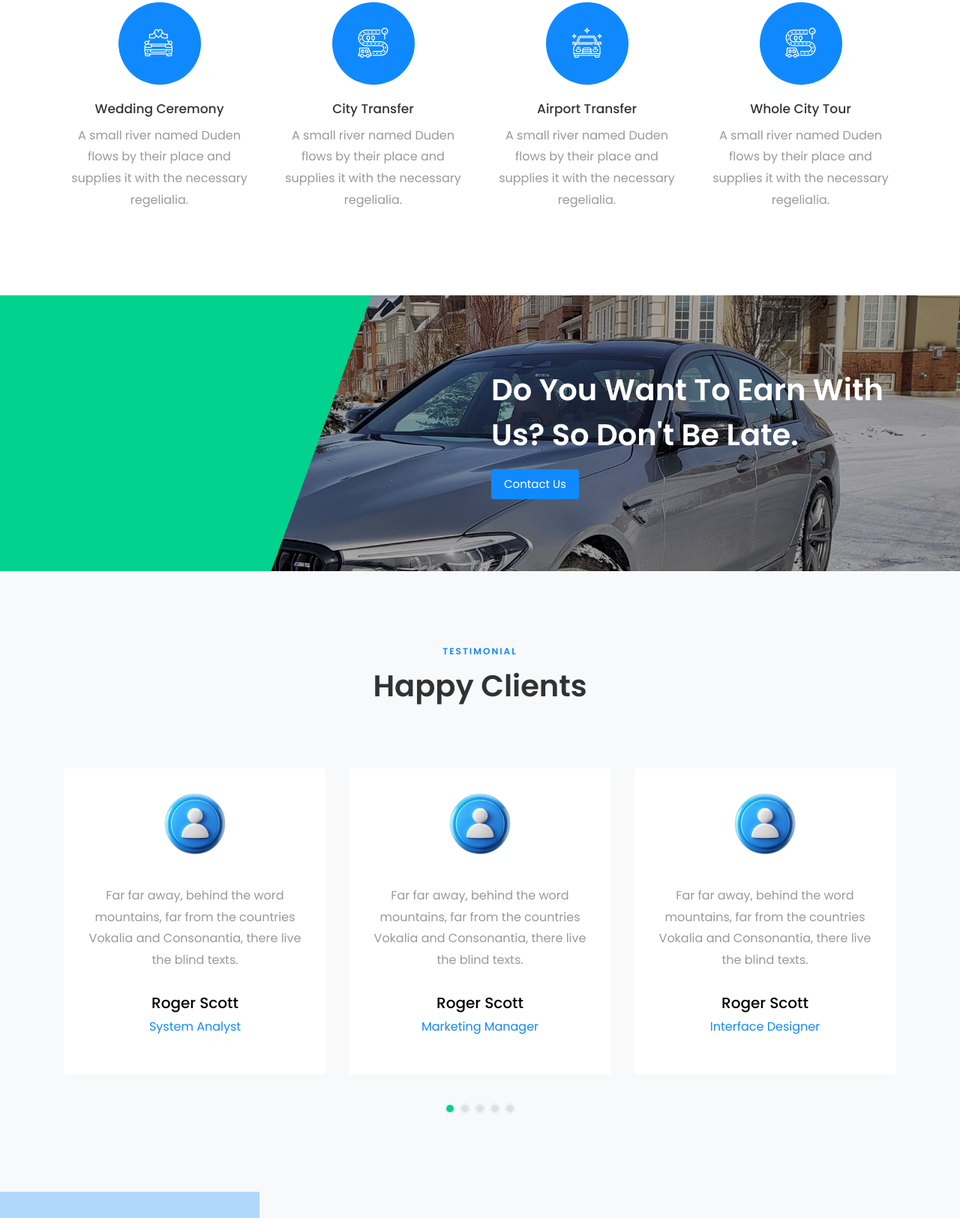
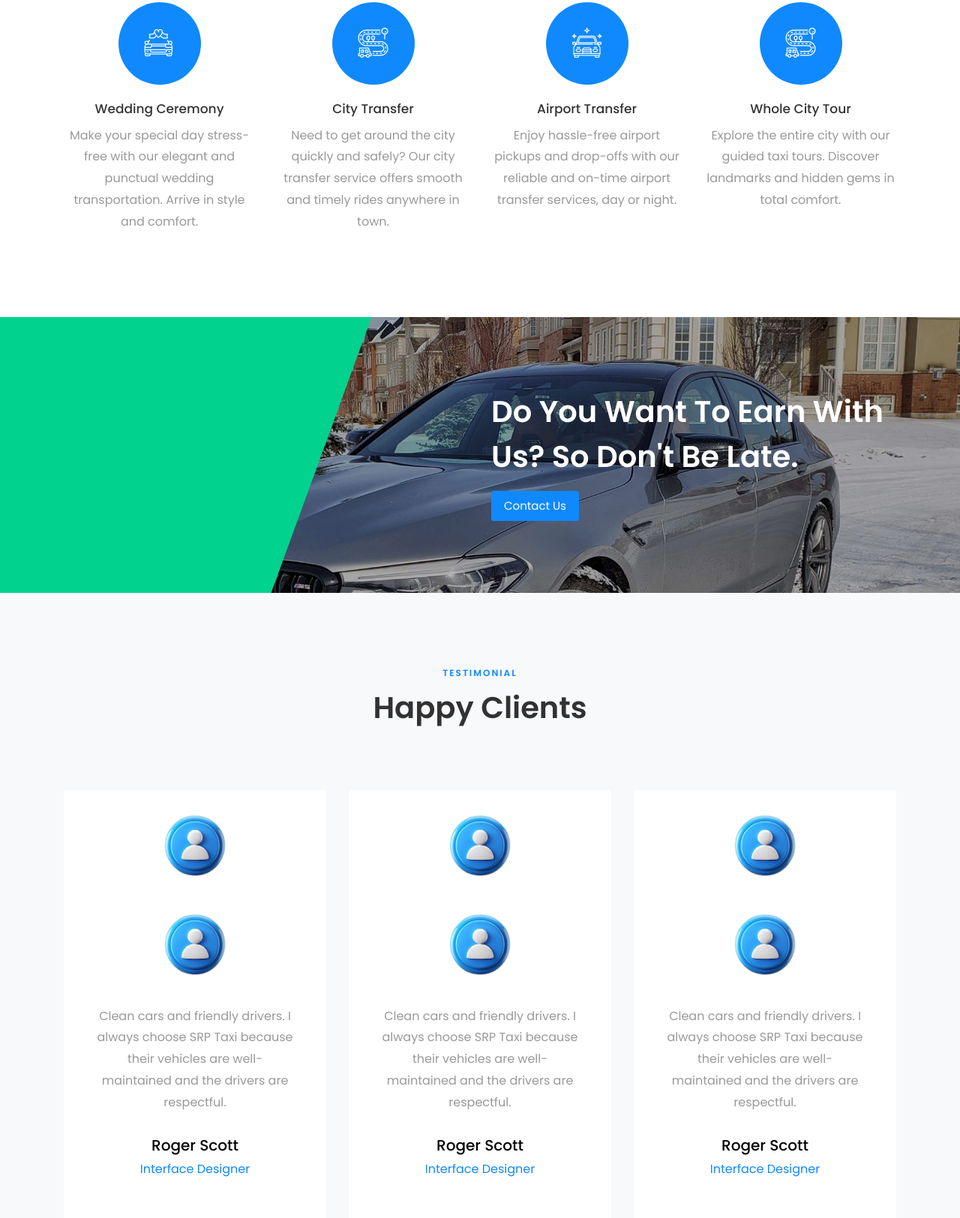
Before and after one commit to thena-siva/taxi, a plain HTML site: page index.html in a window 1280 px wide. Shown: the part 2721-4346 px from the top of the page at 75% size. Drawn offline with Linux system fonts and the light colour scheme; some packages are replaced by stand-ins of ours; no server answers; files whose address does not match are found by name.

Commit message:
Update index.html

```diff
--- a/index.html
+++ b/index.html
@@ -224,7 +224,7 @@
             	<div class="icon d-flex align-items-center justify-content-center"><span class="flaticon-wedding-car"></span></div>
             	<div class="text w-100">
                 <h3 class="heading mb-2">Wedding Ceremony</h3>
-                <p>A small river named Duden flows by their place and supplies it with the necessary regelialia.</p>
+                <p>Make your special day stress-free with our elegant and punctual wedding transportation. Arrive in style and comfort.</p>
               </div>
             </div>
 					</div>
@@ -233,7 +233,7 @@
             	<div class="icon d-flex align-items-center justify-content-center"><span class="flaticon-transportation"></span></div>
             	<div class="text w-100">
                 <h3 class="heading mb-2">City Transfer</h3>
-                <p>A small river named Duden flows by their place and supplies it with the necessary regelialia.</p>
+                <p>Need to get around the city quickly and safely? Our city transfer service offers smooth and timely rides anywhere in town.</p>
               </div>
             </div>
 					</div>
@@ -242,7 +242,7 @@
             	<div class="icon d-flex align-items-center justify-content-center"><span class="flaticon-car"></span></div>
             	<div class="text w-100">
                 <h3 class="heading mb-2">Airport Transfer</h3>
-                <p>A small river named Duden flows by their place and supplies it with the necessary regelialia.</p>
+                <p>Enjoy hassle-free airport pickups and drop-offs with our reliable and on-time airport transfer services, day or night.</p>
               </div>
             </div>
 					</div>
@@ -251,7 +251,7 @@
             	<div class="icon d-flex align-items-center justify-content-center"><span class="flaticon-transportation"></span></div>
             	<div class="text w-100">
                 <h3 class="heading mb-2">Whole City Tour</h3>
-                <p>A small river named Duden flows by their place and supplies it with the necessary regelialia.</p>
+                <p>Explore the entire city with our guided taxi tours. Discover landmarks and hidden gems in total comfort.</p>
               </div>
             </div>
 					</div>
@@ -287,19 +287,15 @@
                 <div class="testimony-wrap rounded text-center py-4 pb-5">
                   <div class="user-img mb-2" style="background-image: url(images/client.png)">
                   </div>
-                  <div class="text pt-4">
-                    <p class="mb-4">Far far away, behind the word mountains, far from the countries Vokalia and Consonantia, there live the blind texts.</p>
-                    <p class="name">Roger Scott</p>
-                    <span class="position">Marketing Manager</span>
-                  </div>
-                </div>
-              </div>
-              <div class="item">
+
+
+
+ <div class="item">
                 <div class="testimony-wrap rounded text-center py-4 pb-5">
                   <div class="user-img mb-2" style="background-image: url(images/client.png)">
                   </div>
                   <div class="text pt-4">
-                    <p class="mb-4">Far far away, behind the word mountains, far from the countries Vokalia and Consonantia, there live the blind texts.</p>
+                    <p class="mb-4">Clean cars and friendly drivers. I always choose SRP Taxi because their vehicles are well-maintained and the drivers are respectful.</p>
                     <p class="name">Roger Scott</p>
                     <span class="position">Interface Designer</span>
                   </div>
@@ -310,7 +306,7 @@
                   <div class="user-img mb-2" style="background-image: url(images/client.png)">
                   </div>
                   <div class="text pt-4">
-                    <p class="mb-4">Far far away, behind the word mountains, far from the countries Vokalia and Consonantia, there live the blind texts.</p>
+                    <p class="mb-4">Affordable and comfortable rides. I’ve used SRP Taxi multiple times and it’s always a smooth experience. Great value for money!</p>
                     <p class="name">Roger Scott</p>
                     <span class="position">UI Designer</span>
                   </div>
@@ -321,7 +317,7 @@
                   <div class="user-img mb-2" style="background-image: url(images/client.png)">
                   </div>
                   <div class="text pt-4">
-                    <p class="mb-4">Far far away, behind the word mountains, far from the countries Vokalia and Consonantia, there live the blind texts.</p>
+                    <p class="mb-4">Excellent customer service. I had to change my pickup time, and their support team handled it quickly and kindly. Highly recommended!</p>
                     <p class="name">Roger Scott</p>
                     <span class="position">Web Developer</span>
                   </div>
@@ -332,7 +328,7 @@
                   <div class="user-img mb-2" style="background-image: url(images/client.png)">
                   </div>
                   <div class="text pt-4">
-                    <p class="mb-4">Far far away, behind the word mountains, far from the countries Vokalia and Consonantia, there live the blind texts.</p>
+                    <p class="mb-4">Safe and secure. As a solo female traveler, I felt completely safe during my ride with SRP Taxi. The driver was courteous and drove carefully.</p>
                     <p class="name">Roger Scott</p>
                     <span class="position">System Analyst</span>
                   </div>
```
